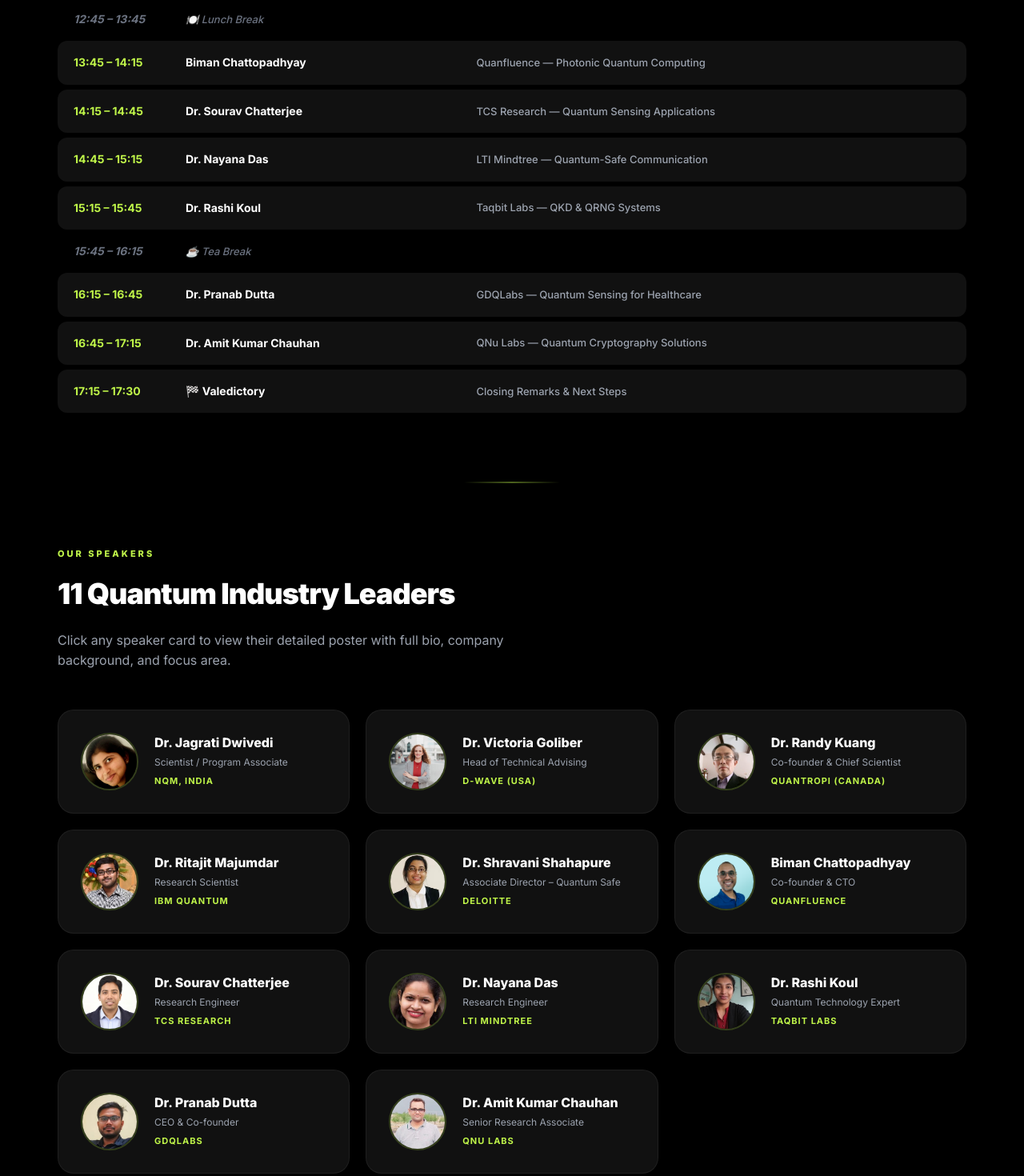
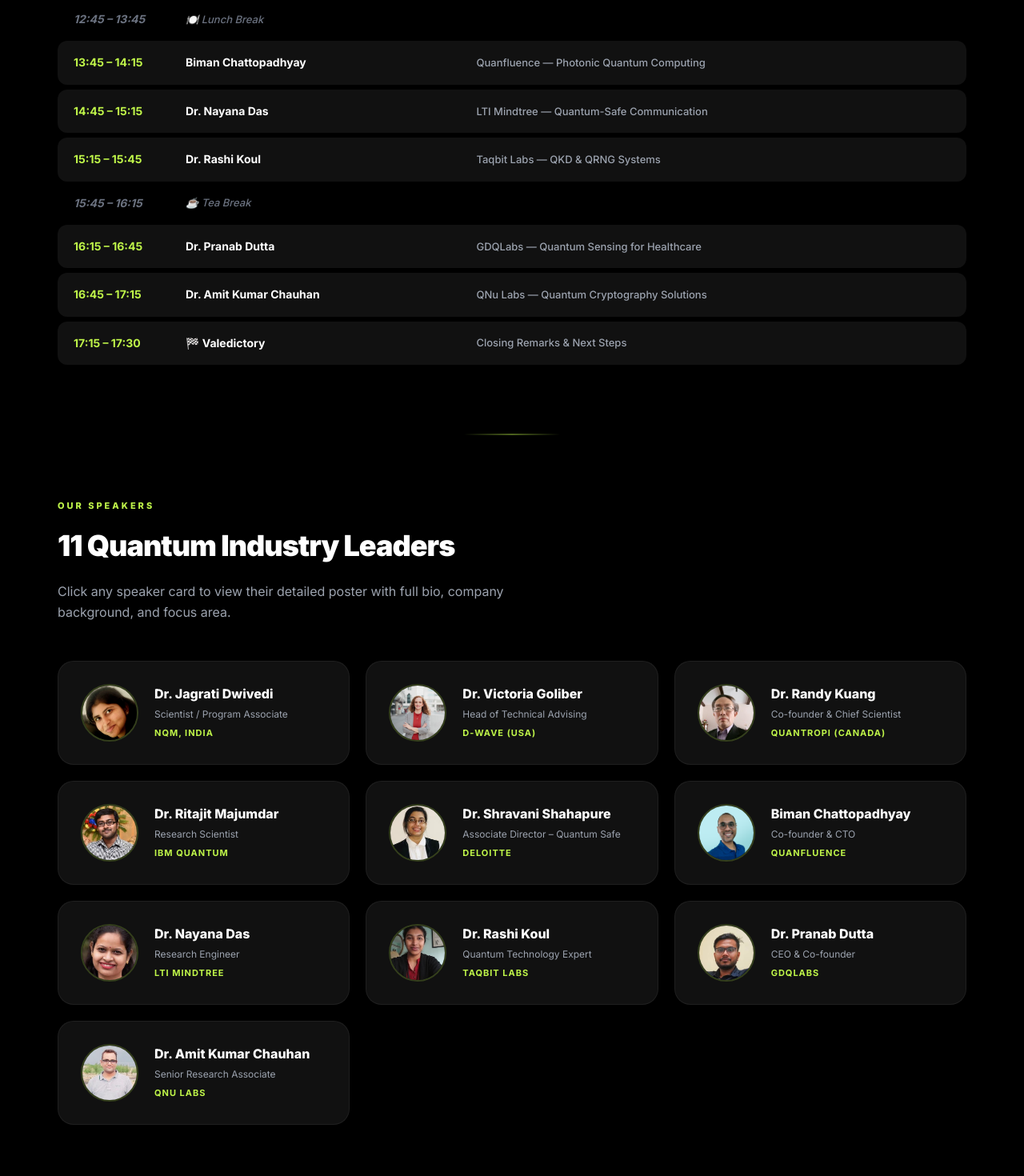
Before and after one commit to shashankg687/what-qi-wants, a plain HTML site: page index.html in a window 1280 px wide. Shown: the part 2834-4304 px from the top of the page at 80% size. Drawn offline with Linux system fonts and the light colour scheme; some packages are replaced by stand-ins of ours; a script that the page names is missing.

Commit message:
chore: temporarily hide Sourav Chatterjee from schedule

```diff
--- a/index.html
+++ b/index.html
@@ -776,11 +776,11 @@
                 <td class="speaker-name-cell">Biman Chattopadhyay</td>
                 <td>Quanfluence — Photonic Quantum Computing</td>
             </tr>
-            <tr>
+            <!-- <tr>
                 <td>14:15 – 14:45</td>
                 <td class="speaker-name-cell">Dr. Sourav Chatterjee</td>
                 <td>TCS Research — Quantum Sensing Applications</td>
-            </tr>
+            </tr> -->
             <tr>
                 <td>14:45 – 15:15</td>
                 <td class="speaker-name-cell">Dr. Nayana Das</td>
@@ -872,14 +872,14 @@
                     <div class="org">Quanfluence</div>
                 </div>
             </a>
-            <a href="speakers/poster_sourav_tcs.html" class="speaker-card">
+            <!-- <a href="speakers/poster_sourav_tcs.html" class="speaker-card">
                 <img class="avatar" src="assets/photos/sourav_tcs.jpg" alt="Dr. Sourav Chatterjee">
                 <div class="info">
                     <h3>Dr. Sourav Chatterjee</h3>
                     <div class="role">Research Engineer</div>
                     <div class="org">TCS Research</div>
                 </div>
-            </a>
+            </a> -->
             <a href="speakers/poster_nayana_ltimindtree.html" class="speaker-card">
                 <img class="avatar" src="assets/photos/nayana_ltimindtree.jpeg" alt="Dr. Nayana Das">
                 <div class="info">
```
